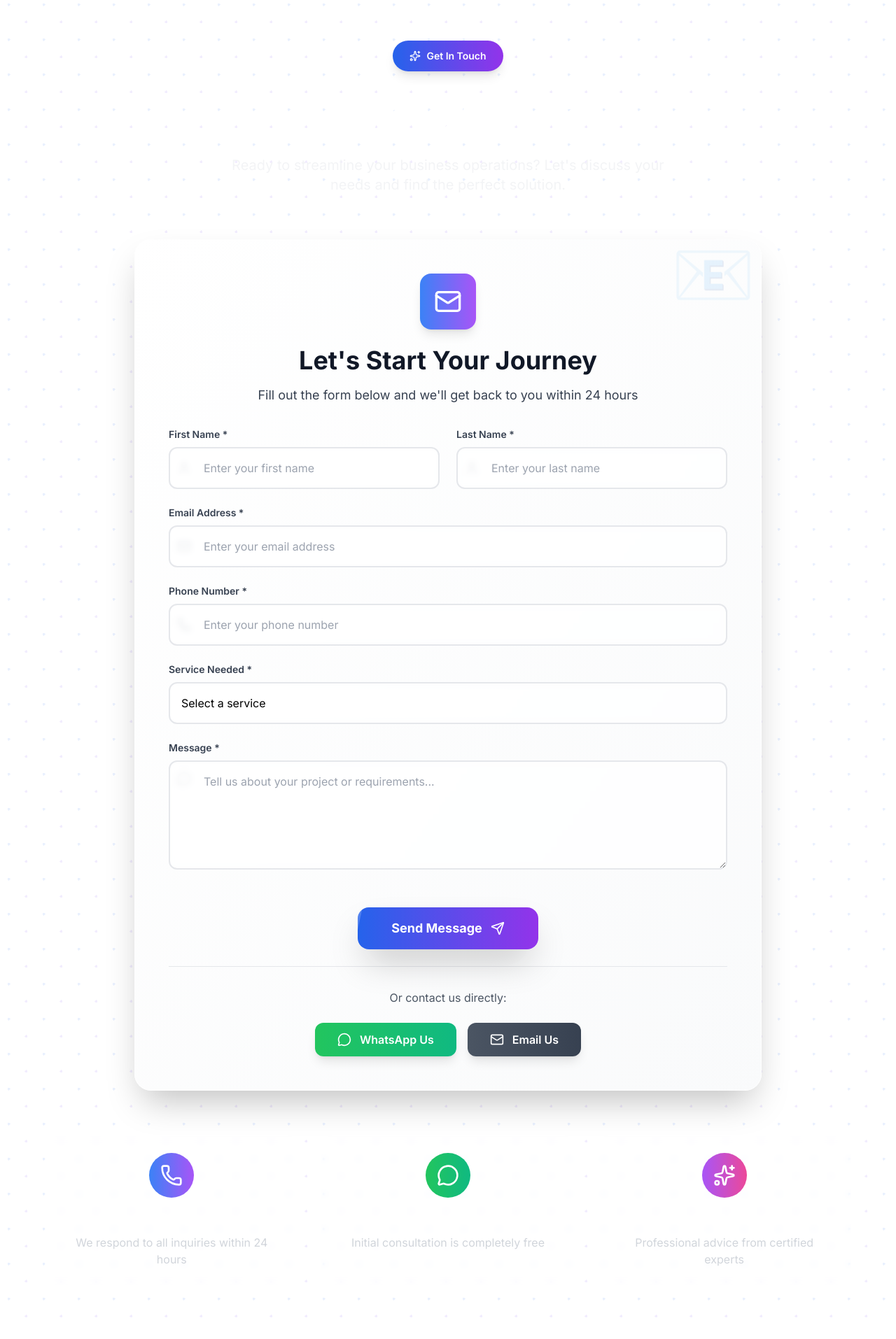
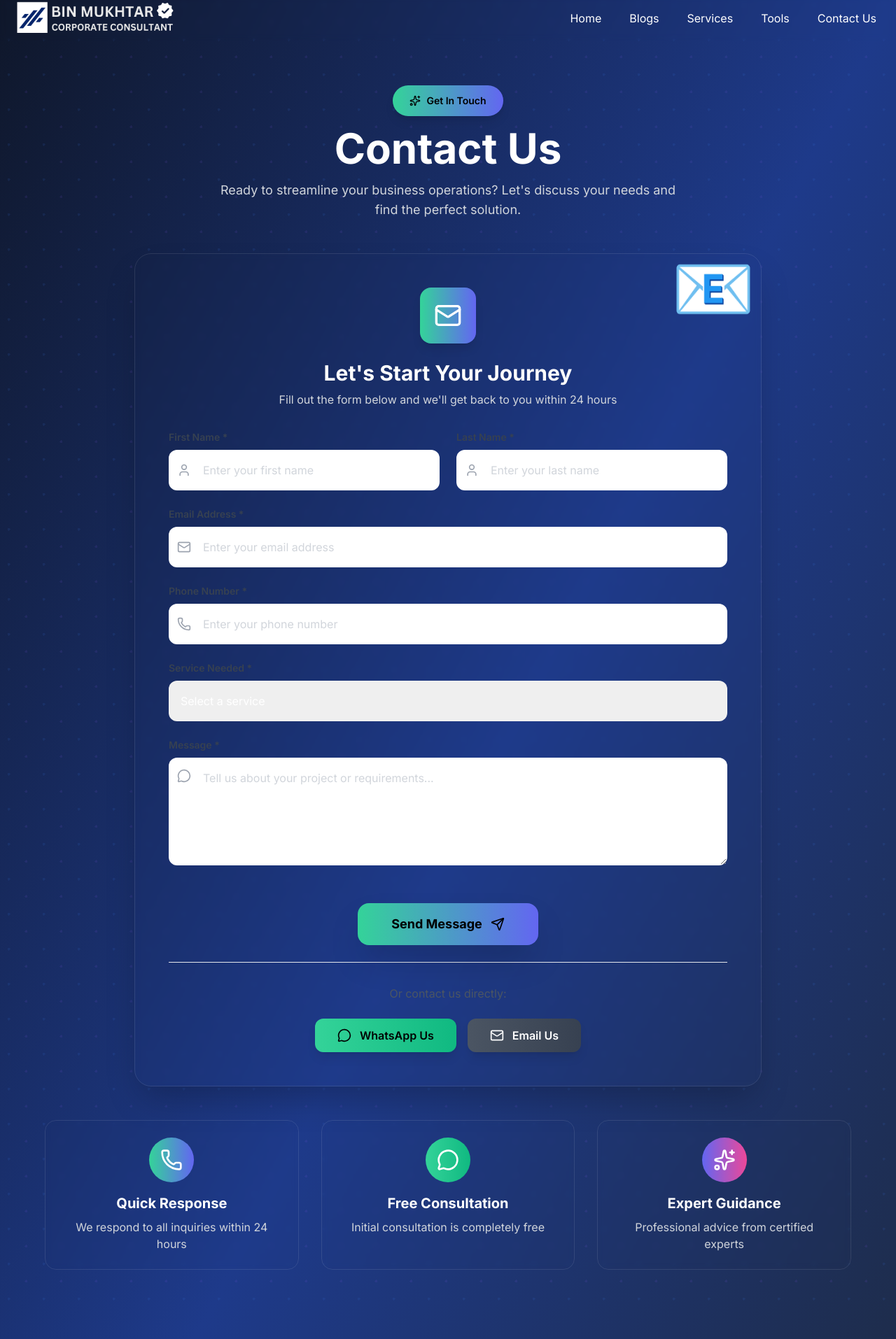
Before and after one commit to dev-rfgul/bin-mukhtar, a Next.js app: page /Contact in a window 1280 px wide. Shown: the part 6-1920 px from the top of the page at 70% size. Built offline with nearby package versions, Linux system fonts and the light colour scheme; what lightswind would draw is missing.

Commit message:
finalized the desing part of the whole website

```diff
--- a/app/Contact/Contact.js
+++ b/app/Contact/Contact.js
@@ -55,7 +55,7 @@ export default function Contact() {
   };
 
   return (
-    <div className="relative min-h-screen py-16 px-4">
+    <div className="relative pt-24 md:pt-28 lg:pt-32 pb-12 px-4">
       {/* Background Pattern - Similar to Testimonials */}
       <div className="absolute inset-0 opacity-10">
         <div className="absolute inset-0" style={{
@@ -67,37 +67,38 @@ export default function Contact() {
 
       <div className="max-w-7xl mx-auto relative z-10">
         {/* Header Section - Similar to Testimonials */}
-        <div className="text-center mb-16">
-          <div className="inline-flex items-center gap-2 bg-gradient-to-r from-blue-600 to-purple-600 text-white px-6 py-3 rounded-full text-sm font-semibold mb-6 shadow-lg">
+        <div className="text-center mb-12">
+          <div className="inline-flex items-center gap-2 bg-gradient-to-r from-emerald-400 to-indigo-500 text-black px-6 py-3 rounded-full text-sm font-semibold mb-4 shadow-lg">
             <Sparkles className="w-4 h-4" />
             Get In Touch
           </div>
-          <h1 className="text-5xl md:text-7xl font-bold text-white bg-clip-text text-transparent mb-6">
+          <h1 className="text-4xl md:text-6xl font-bold text-white mb-4">
             Contact Us
           </h1>
-          <p className="text-xl text-gray-100 max-w-2xl mx-auto">
+          <p className="text-lg text-gray-300 max-w-2xl mx-auto">
             Ready to streamline your business operations? Let's discuss your needs and find the perfect solution.
           </p>
         </div>
 
         {/* Contact Form Container */}
         <div className="max-w-4xl mx-auto">
-          <div className="bg-gradient-to-br from-white/95 to-gray-50/95 backdrop-blur-sm rounded-3xl p-8 md:p-12 shadow-2xl border border-white/50">
+          <div className="relative">
+            <div className="bg-white/6 backdrop-blur-sm rounded-3xl p-8 md:p-12 shadow-2xl border border-white/10 text-white">
               {/* Background Decoration */}
-            <div className="absolute top-0 right-0 w-32 h-32 opacity-10">
+              <div className="absolute top-0 right-0 w-32 h-32 opacity-6 pointer-events-none">
                 <div className="text-8xl">📧</div>
               </div>
 
               <div className="relative z-10">
                 {/* Form Header */}
                 <div className="text-center mb-8">
-                <div className="inline-flex items-center justify-center w-20 h-20 bg-gradient-to-r from-blue-500 to-purple-500 rounded-2xl text-white text-3xl mb-6 shadow-lg">
+                  <div className="inline-flex items-center justify-center w-20 h-20 bg-gradient-to-r from-emerald-400 to-indigo-500 rounded-2xl text-white text-3xl mb-6 shadow-lg">
                     <Mail className="w-10 h-10" />
                   </div>
-                <h2 className="text-3xl md:text-4xl font-bold text-gray-900 mb-4">
+                  <h2 className="text-2xl md:text-3xl font-bold text-white mb-2">
                     Let's Start Your Journey
                   </h2>
-                <p className="text-lg text-gray-700 mb-8">
+                  <p className="text-base text-gray-300 mb-6">
                     Fill out the form below and we'll get back to you within 24 hours
                   </p>
                 </div>
@@ -116,7 +117,7 @@ export default function Contact() {
                         type="text"
                         name="firstName"
                         placeholder="Enter your first name"
-                        className="w-full pl-12 pr-4 py-4 border-2 border-gray-200 rounded-xl focus:border-blue-500 focus:ring-2 focus:ring-blue-200 transition-all duration-300 bg-white/80 backdrop-blur-sm hover:shadow-lg"
+                        className="w-full pl-12 pr-4 py-4 border border-white/10 rounded-xl focus:border-emerald-300 focus:ring-2 focus:ring-emerald-300 transition-all duration-300 bg-white/4 text-white placeholder:text-gray-300"
                         value={formData.firstName}
                         onChange={handleChange}
                         onFocus={() => setHoveredField('firstName')}
@@ -136,7 +137,7 @@ export default function Contact() {
                         type="text"
                         name="lastName"
                         placeholder="Enter your last name"
-                        className="w-full pl-12 pr-4 py-4 border-2 border-gray-200 rounded-xl focus:border-blue-500 focus:ring-2 focus:ring-blue-200 transition-all duration-300 bg-white/80 backdrop-blur-sm hover:shadow-lg"
+                        className="w-full pl-12 pr-4 py-4 border border-white/10 rounded-xl focus:border-emerald-300 focus:ring-2 focus:ring-emerald-300 transition-all duration-300 bg-white/4 text-white placeholder:text-gray-300"
                         value={formData.lastName}
                         onChange={handleChange}
                         onFocus={() => setHoveredField('lastName')}
@@ -158,7 +159,7 @@ export default function Contact() {
                       type="email"
                       name="email"
                       placeholder="Enter your email address"
-                      className="w-full pl-12 pr-4 py-4 border-2 border-gray-200 rounded-xl focus:border-blue-500 focus:ring-2 focus:ring-blue-200 transition-all duration-300 bg-white/80 backdrop-blur-sm hover:shadow-lg"
+                      className="w-full pl-12 pr-4 py-4 border border-white/10 rounded-xl focus:border-emerald-300 focus:ring-2 focus:ring-emerald-300 transition-all duration-300 bg-white/4 text-white placeholder:text-gray-300"
                       value={formData.email}
                       onChange={handleChange}
                       onFocus={() => setHoveredField('email')}
@@ -179,7 +180,7 @@ export default function Contact() {
                       type="tel"
                       name="number"
                       placeholder="Enter your phone number"
-                      className="w-full pl-12 pr-4 py-4 border-2 border-gray-200 rounded-xl focus:border-blue-500 focus:ring-2 focus:ring-blue-200 transition-all duration-300 bg-white/80 backdrop-blur-sm hover:shadow-lg"
+                      className="w-full pl-12 pr-4 py-4 border border-white/10 rounded-xl focus:border-emerald-300 focus:ring-2 focus:ring-emerald-300 transition-all duration-300 bg-white/4 text-white placeholder:text-gray-300"
                       value={formData.number}
                       onChange={handleChange}
                       onFocus={() => setHoveredField('number')}
@@ -196,7 +197,7 @@ export default function Contact() {
                   </label>
                   <select
                     name="service"
-                    className="w-full px-4 py-4 border-2 border-gray-200 rounded-xl focus:border-blue-500 focus:ring-2 focus:ring-blue-200 transition-all duration-300 bg-white/80 backdrop-blur-sm hover:shadow-lg appearance-none cursor-pointer"
+                    className="w-full px-4 py-4 border border-white/10 rounded-xl focus:border-emerald-300 focus:ring-2 focus:ring-emerald-300 transition-all duration-300 bg-white/4 text-white appearance-none cursor-pointer"
                     value={formData.service}
                     onChange={handleChange}
                     onFocus={() => setHoveredField('service')}
@@ -223,7 +224,7 @@ export default function Contact() {
                       name="message"
                       rows="5"
                       placeholder="Tell us about your project or requirements..."
-                      className="w-full pl-12 pr-4 py-4 border-2 border-gray-200 rounded-xl focus:border-blue-500 focus:ring-2 focus:ring-blue-200 transition-all duration-300 bg-white/80 backdrop-blur-sm hover:shadow-lg resize-vertical"
+                      className="w-full pl-12 pr-4 py-4 border border-white/10 rounded-xl focus:border-emerald-300 focus:ring-2 focus:ring-emerald-300 transition-all duration-300 bg-white/4 text-white placeholder:text-gray-300 resize-vertical"
                       value={formData.message}
                       onChange={handleChange}
                       onFocus={() => setHoveredField('message')}
@@ -238,13 +239,13 @@ export default function Contact() {
                     <button
                       type="submit"
                       disabled={isSubmitting}
-                    className="group relative overflow-hidden bg-gradient-to-r from-blue-600 to-purple-600 hover:from-blue-700 hover:to-purple-700 text-white font-bold py-4 px-12 rounded-2xl text-lg transition-all duration-300 transform hover:scale-105 shadow-2xl hover:shadow-blue-500/25 inline-flex items-center gap-3 disabled:opacity-70 disabled:cursor-not-allowed"
+                      className="group relative overflow-hidden bg-gradient-to-r from-emerald-400 to-indigo-500 hover:from-emerald-500 hover:to-indigo-600 text-black font-bold py-4 px-12 rounded-2xl text-lg transition-all duration-300 transform hover:scale-105 shadow-2xl inline-flex items-center gap-3 disabled:opacity-70 disabled:cursor-not-allowed"
                     >
                       <span className="relative z-10">
                         {isSubmitting ? 'Sending...' : 'Send Message'}
                       </span>
                       <Send className={`w-5 h-5 transition-transform duration-300 ${isSubmitting ? 'animate-pulse' : 'group-hover:translate-x-1'}`} />
-                    <div className="absolute inset-0 bg-white/20 transform -skew-x-12 -translate-x-full group-hover:translate-x-full transition-transform duration-700"></div>
+                      <div className="absolute inset-0 bg-white/6 transform -skew-x-12 -translate-x-full group-hover:translate-x-full transition-transform duration-700"></div>
                     </button>
                   </div>
 
@@ -258,7 +259,7 @@ export default function Contact() {
                       href="https://wa.me/923180481998?text=Hello, I'd like to discuss your services"
                       target="_blank"
                       rel="noopener noreferrer"
-                      className="group bg-gradient-to-r from-green-500 to-emerald-500 hover:from-green-600 hover:to-emerald-600 text-white font-semibold py-3 px-8 rounded-xl transition-all duration-300 transform hover:scale-105 inline-flex items-center gap-3 shadow-lg"
+                      className="group bg-gradient-to-r from-emerald-400 to-emerald-500 hover:from-emerald-500 hover:to-emerald-600 text-black font-semibold py-3 px-8 rounded-xl transition-all duration-300 transform hover:scale-105 inline-flex items-center gap-3 shadow-lg"
                     >
                       <MessageCircle className="w-5 h-5 group-hover:rotate-12 transition-transform duration-300" />
                       <span>WhatsApp Us</span>
@@ -276,25 +277,26 @@ export default function Contact() {
               </div>
             </div>
           </div>
+        </div>
 
         {/* Additional Info Section */}
-        <div className="grid grid-cols-1 md:grid-cols-3 gap-8 mt-16 max-w-6xl mx-auto">
-          <div className="text-center p-6 bg-white/10 backdrop-blur-sm rounded-2xl border border-white/20">
-            <div className="w-16 h-16 bg-gradient-to-r from-blue-500 to-purple-500 rounded-full flex items-center justify-center mx-auto mb-4">
+        <div className="grid grid-cols-1 md:grid-cols-3 gap-8 mt-12 max-w-6xl mx-auto">
+          <div className="text-center p-6 bg-white/6 backdrop-blur-sm rounded-2xl border border-white/10">
+            <div className="w-16 h-16 bg-gradient-to-r from-emerald-400 to-indigo-500 rounded-full flex items-center justify-center mx-auto mb-4">
               <Phone className="w-8 h-8 text-white" />
             </div>
             <h3 className="text-xl font-bold text-white mb-2">Quick Response</h3>
             <p className="text-gray-300">We respond to all inquiries within 24 hours</p>
           </div>
-          <div className="text-center p-6 bg-white/10 backdrop-blur-sm rounded-2xl border border-white/20">
-            <div className="w-16 h-16 bg-gradient-to-r from-green-500 to-emerald-500 rounded-full flex items-center justify-center mx-auto mb-4">
+          <div className="text-center p-6 bg-white/6 backdrop-blur-sm rounded-2xl border border-white/10">
+            <div className="w-16 h-16 bg-gradient-to-r from-emerald-400 to-emerald-500 rounded-full flex items-center justify-center mx-auto mb-4">
               <MessageCircle className="w-8 h-8 text-white" />
             </div>
             <h3 className="text-xl font-bold text-white mb-2">Free Consultation</h3>
             <p className="text-gray-300">Initial consultation is completely free</p>
           </div>
-          <div className="text-center p-6 bg-white/10 backdrop-blur-sm rounded-2xl border border-white/20">
-            <div className="w-16 h-16 bg-gradient-to-r from-purple-500 to-pink-500 rounded-full flex items-center justify-center mx-auto mb-4">
+          <div className="text-center p-6 bg-white/6 backdrop-blur-sm rounded-2xl border border-white/10">
+            <div className="w-16 h-16 bg-gradient-to-r from-indigo-500 to-pink-500 rounded-full flex items-center justify-center mx-auto mb-4">
               <Sparkles className="w-8 h-8 text-white" />
             </div>
             <h3 className="text-xl font-bold text-white mb-2">Expert Guidance</h3>
--- a/app/Contact/page.js
+++ b/app/Contact/page.js
@@ -6,10 +6,10 @@ import Contact from "./Contact";
 
 const page = () => {
   return (
-    <div>
-      {/* <Navbar /> */}
-      <Contact/>
-      {/* <Footer /> */}
+    <div className="bg-gradient-to-br from-slate-900 via-blue-900 to-slate-800 min-h-screen">
+      <Navbar />
+      <Contact />
+      <Footer />
     </div>
   );
 };
```
Lines whose indentation alone changed are shown as unchanged.
